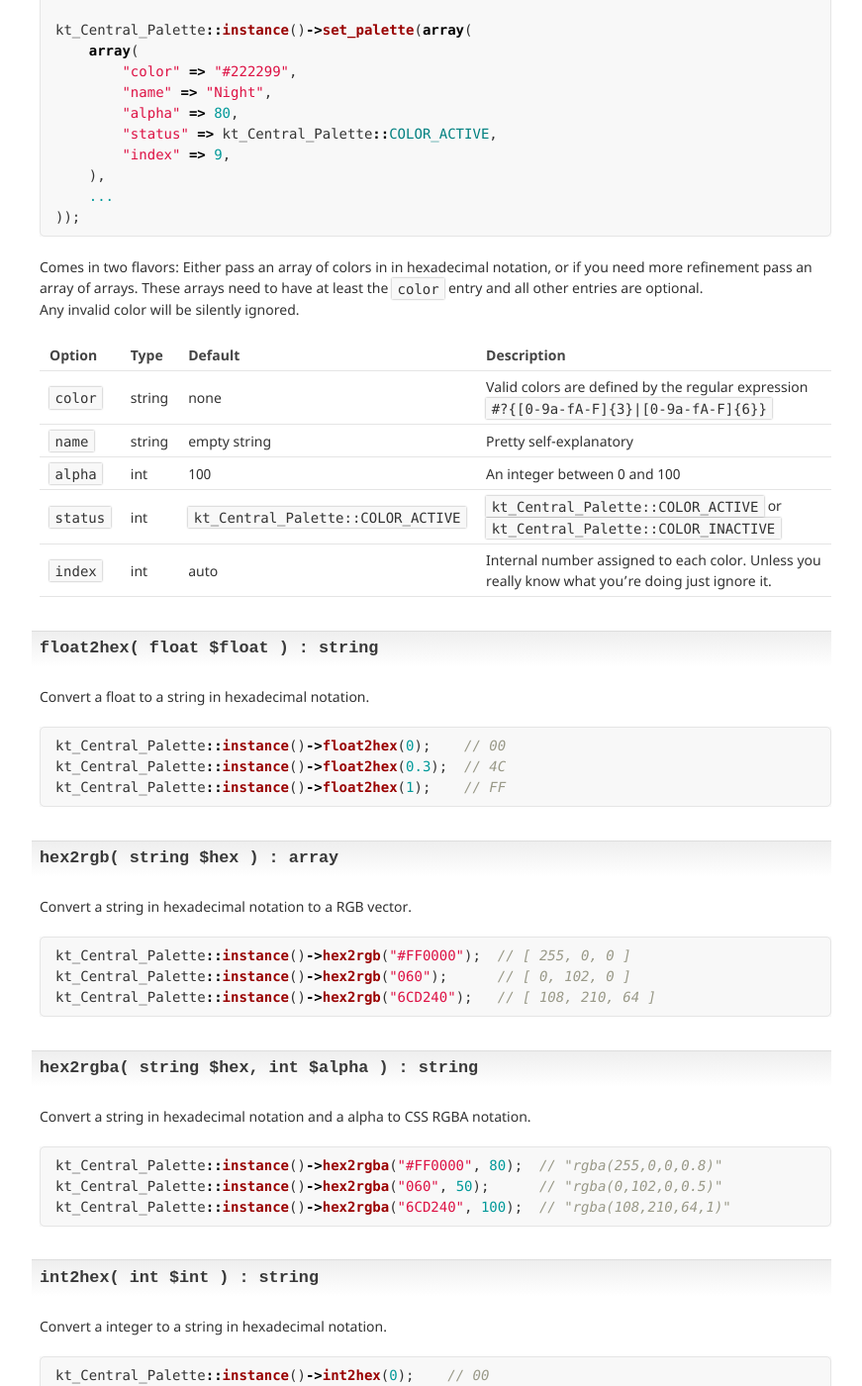
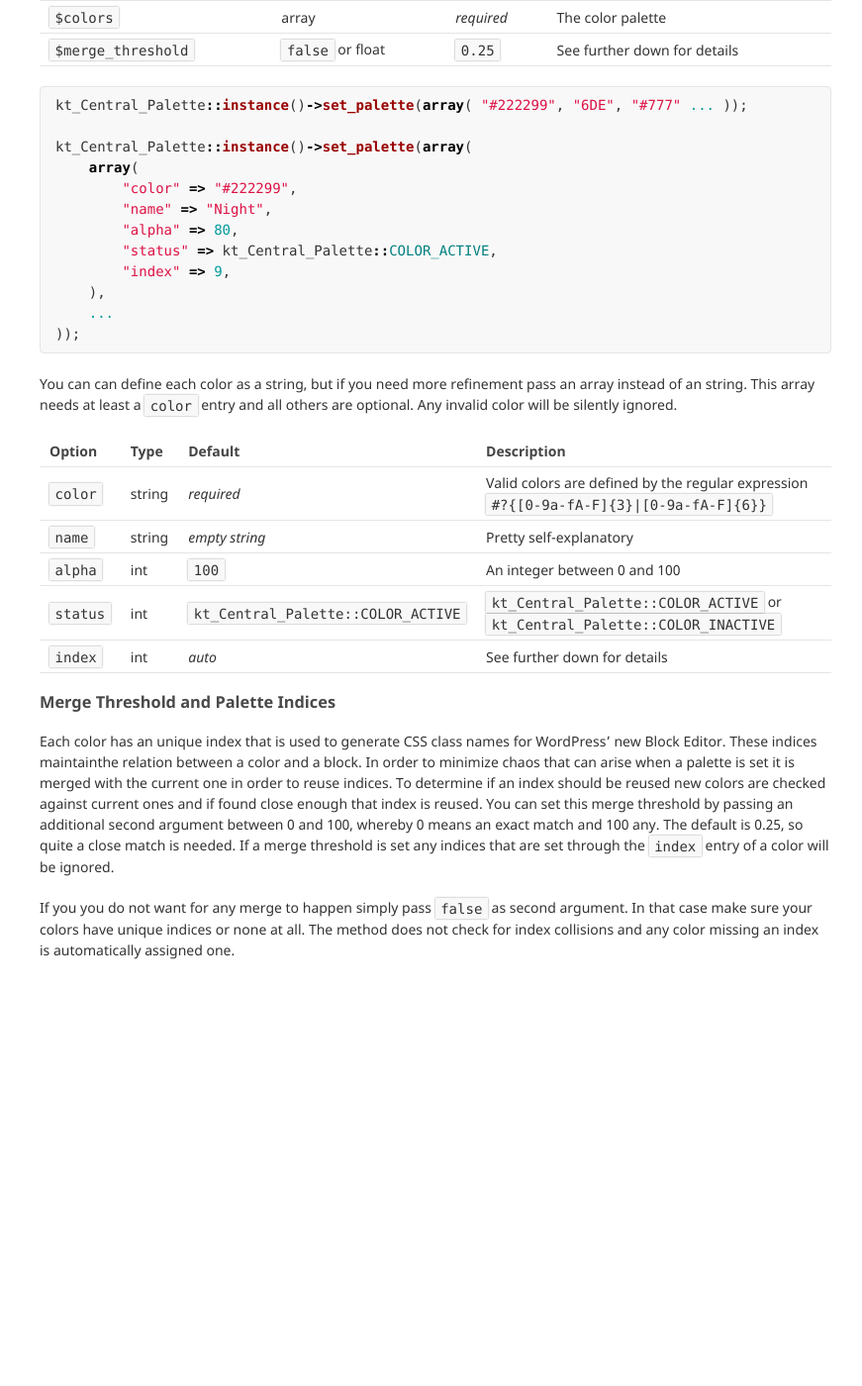
Before and after one commit to kungtiger/central-color-palette, a Jekyll site: the page built from index.md, in a window 1280 px wide and 1400 px high, scrolled down 992 px. Shown: the whole window at 99% size, without its empty margins (200-1071 px from the left). Built offline with Jekyll 4.4.1, drawn with Linux system fonts in a browser that asks for light colours; some web fonts are replaced; our own code applies the rules of GitHub Pages for plain Markdown files; after the commit the page ends 2082 px from its top, so only the background shows below that; some of the changed text lies outside the part shown.

Commit message:
new api documentation

````diff
--- /dev/null
+++ b/Gemfile
@@ -0,0 +1,3 @@
+source 'https://rubygems.org'
+
+gemspec
--- a/index.md
+++ b/index.md
@@ -16,7 +16,7 @@ Option | Type | Default | Description
 `min` | bool or int | `false` | The number of colors that should at least be returned
 `pad` | string | `"#FFFFFF"` | If the palette has less than `min` colors pad by this
 `hash` | bool | `true` | Whether to prepent each color by an hash (`#`) or not
-`default` | mixed | empty array | If the palette is empty return this instead
+`default` | mixed | *empty array* | If the palette is empty return this instead
 
 ## get_palette( [array $options] ) : array
 
@@ -30,11 +30,16 @@ Option | Type | Default | Description
 ------ | ---- | ------- | -----------
 `status` | int or array | `false` | Filter the colors by status.
 `chunk` | false or int | `false` | Chunk palette into columns of constant size.
-`pad` | mixed | black | Pad the last column by this to the length of `chunk`.
+`pad` | mixed | *black* | Pad the last column by this color to the length of `chunk`.
 
-## set_palette( array $colors ) : array
+## set_palette( array $colors [, boolean|float $merge_threshold = 0.25] ) : array
 
 Set the central palette.
+
+Argument | Type | Default | Description
+-------- | ---- | ------- | -----------
+`$colors` | array | *required* | The color palette
+`$merge_threshold` | `false` or float | `0.25` | See further down for details
 
 ```php
 kt_Central_Palette::instance()->set_palette(array( "#222299", "6DE", "#777" ... ));
@@ -51,80 +56,18 @@ kt_Central_Palette::instance()->set_palette(array(
 ));
 ```
 
-Comes in two flavors: Either pass an array of colors in in hexadecimal notation, or if you need more refinement pass an array of arrays. These arrays need to have at least the `color` entry and all other entries are optional.
-Any invalid color will be silently ignored.
+You can can define each color as a string, but if you need more refinement pass an array instead of an string. This array needs at least a `color` entry and all others are optional. Any invalid color will be silently ignored.
 
 Option | Type | Default | Description
 ------ | ---- | ------- | -----------
-`color` | string | none | Valid colors are defined by the regular expression `#?{[0-9a-fA-F]{3}|[0-9a-fA-F]{6}}`
-`name` | string | empty string | Pretty self-explanatory
-`alpha` | int | 100 | An integer between 0 and 100
+`color` | string | *required* | Valid colors are defined by the regular expression `#?{[0-9a-fA-F]{3}|[0-9a-fA-F]{6}}`
+`name` | string | *empty string* | Pretty self-explanatory
+`alpha` | int | `100` | An integer between 0 and 100
 `status` | int | `kt_Central_Palette::COLOR_ACTIVE` | `kt_Central_Palette::COLOR_ACTIVE` or `kt_Central_Palette::COLOR_INACTIVE`
-`index` | int | auto | Internal number assigned to each color. Unless you really know what you're doing just ignore it.
+`index` | int | *auto* | See further down for details
 
-## float2hex( float $float ) : string
+### Merge Threshold and Palette Indices
 
-Convert a float to a string in hexadecimal notation.
+Each color has an unique index that is used to generate CSS class names for WordPress' new Block Editor. These indices maintainthe relation between a color and a block. In order to minimize chaos that can arise when a palette is set it is merged with the current one in order to reuse indices. To determine if an index should be reused new colors are checked against current ones and if found close enough that index is reused. You can set this merge threshold by passing an additional second argument between 0 and 100, whereby 0 means an exact match and 100 any. The default is 0.25, so quite a close match is needed. If a merge threshold is set any indices that are set through the `index` entry of a color will be ignored.
 
-```php
-kt_Central_Palette::instance()->float2hex(0);    // 00
-kt_Central_Palette::instance()->float2hex(0.3);  // 4C
-kt_Central_Palette::instance()->float2hex(1);    // FF
-```
-
-## hex2rgb( string $hex ) : array
-
-Convert a string in hexadecimal notation to a RGB vector.
-
-```php
-kt_Central_Palette::instance()->hex2rgb("#FF0000");  // [ 255, 0, 0 ]
-kt_Central_Palette::instance()->hex2rgb("060");      // [ 0, 102, 0 ]
-kt_Central_Palette::instance()->hex2rgb("6CD240");   // [ 108, 210, 64 ]
-```
-
-## hex2rgba( string $hex, int $alpha ) : string
-
-Convert a string in hexadecimal notation and a alpha to CSS RGBA notation.
-
-```php
-kt_Central_Palette::instance()->hex2rgba("#FF0000", 80);  // "rgba(255,0,0,0.8)"
-kt_Central_Palette::instance()->hex2rgba("060", 50);      // "rgba(0,102,0,0.5)"
-kt_Central_Palette::instance()->hex2rgba("6CD240", 100);  // "rgba(108,210,64,1)"
-```
-
-## int2hex( int $int ) : string
-
-Convert a integer to a string in hexadecimal notation.
-
-```php
-kt_Central_Palette::instance()->int2hex(0);    // 00
-kt_Central_Palette::instance()->int2hex(76);   // 4C
-kt_Central_Palette::instance()->int2hex(255);  // FF
-```
-
-## rgb2hex( array $rgb [, bool $as_floats [, bool $prepend_hash]] ) : string
-
-Convert a RGB vector to a string in hexadecimal notation.
-
-```php
-kt_Central_Palette::instance->rgb2hex(array(0, 0, 0));        // #000000
-kt_Central_Palette::instance->rgb2hex(array(127, 127, 127));  // #7F7F7F
-kt_Central_Palette::instance->rgb2hex(array(255, 255, 255));  // #FFFFFF
-```
-
-This method accepts two additional optional arguments.
-
-If you pass `true` as second argument the vector components will be interpreted as floats between 0 and 1.
-
-```php
-kt_Central_Palette::instance->rgb2hex(array(0, 0, 0), true);        // #000000
-kt_Central_Palette::instance->rgb2hex(array(0.5, 0.5, 0.5), true);  // #7F7F7F
-kt_Central_Palette::instance->rgb2hex(array(1, 1, 1), true);        // #FFFFFF
-```
-
-If you pass a boolean as third argument the resulting string will be prepended by a hash (`#`) or not.
-
-```php
-kt_Central_Palette::instance->rgb2hex(array(51, 0, 204), false, false);  // 3300CC
-kt_Central_Palette::instance->rgb2hex(array(.2, 0, .8), true, false);    // 3300CC
-```
+If you you do not want for any merge to happen simply pass `false` as second argument. In that case make sure your colors have unique indices or none at all. The method does not check for index collisions and any color missing an index is automatically assigned one.
````
Also changed, not shown: jekyll-theme-api.gemspec (added).
